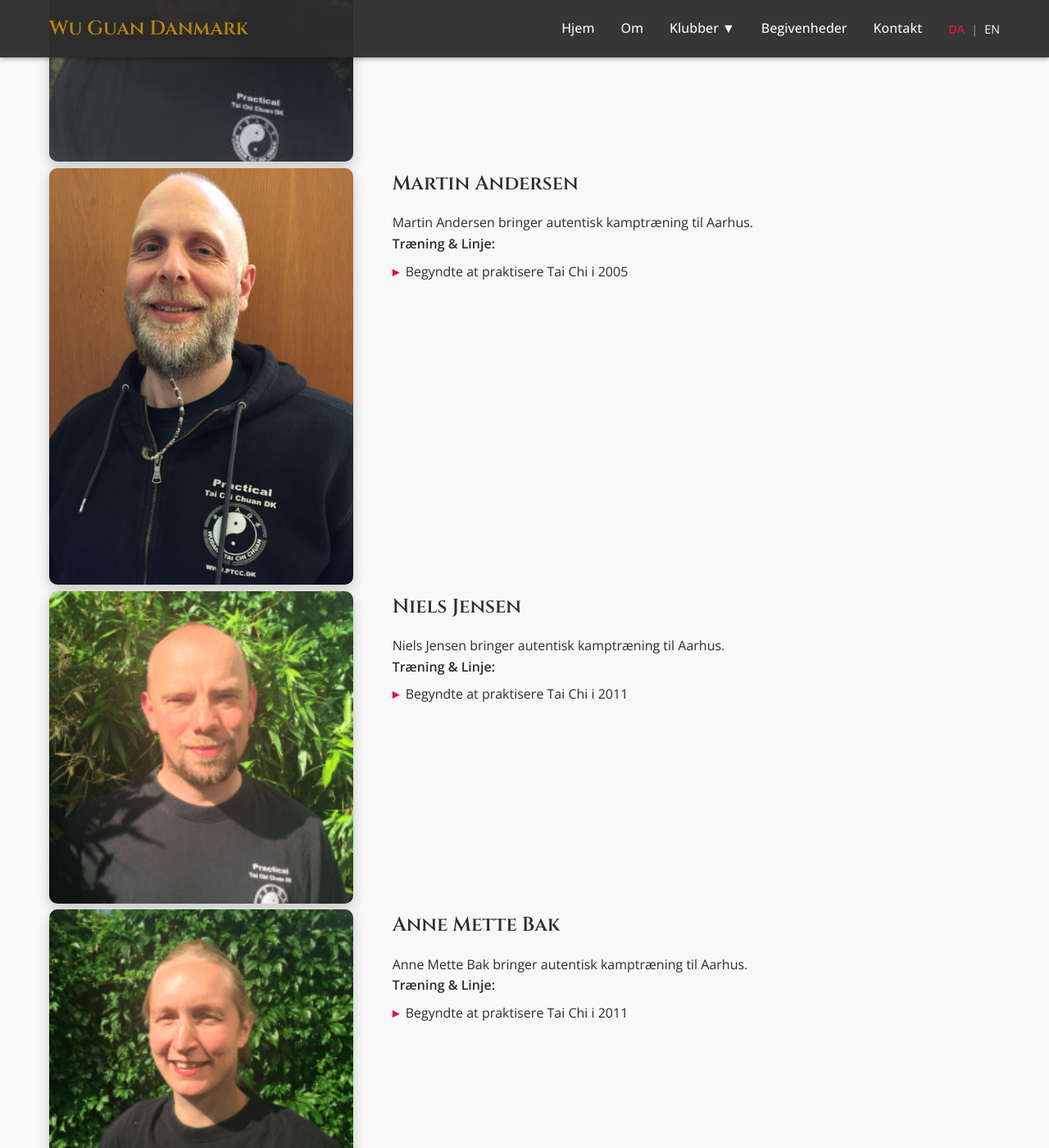
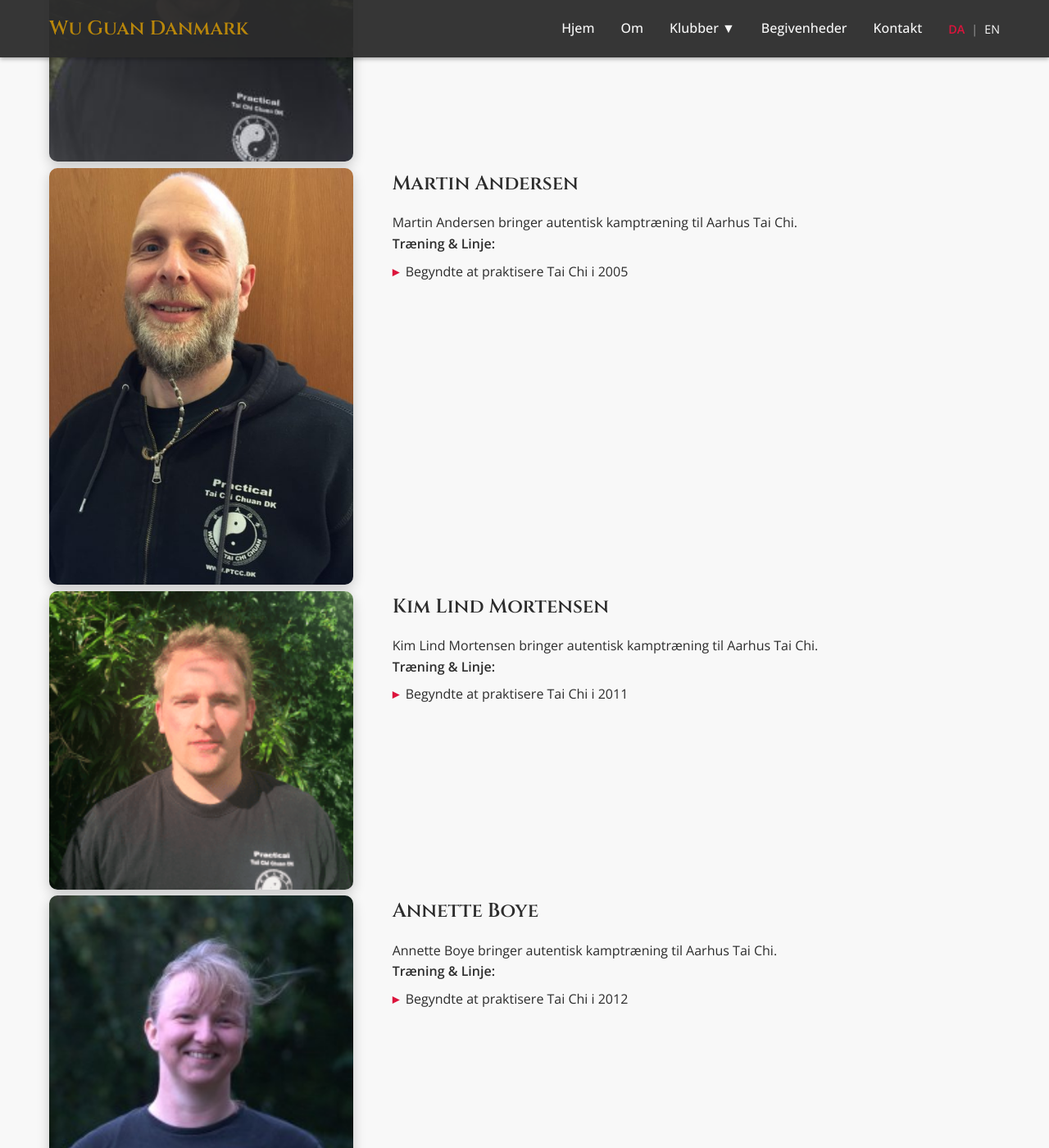
Before and after one commit to miniwolf/miniwolf.github.io, a Jekyll site: the page built from da/aarhus.html, in a window 1280 px wide and 1400 px high, scrolled down 862 px. Shown: the whole window at 82% size. Built offline with Jekyll 4.4.1, drawn with Linux system fonts in a browser that asks for light colours; some of the changed text lies outside the part shown.

Commit message:
Adding qigong specific aarhus page

```diff
--- a/_config.yml
+++ b/_config.yml
@@ -34,6 +34,7 @@
   - README.md
   - .gitignore
   - TODO/
+  - run.bat
 
 # Keep HTML files clean
 permalink: pretty
--- a/_includes/navigation.html
+++ b/_includes/navigation.html
@@ -5,12 +5,14 @@
     {% assign about_url = "/da/om/" %}
     {% assign lyngby_url = "/da/lyngby/" %}
     {% assign aarhus_url = "/da/aarhus/" %}
+    {% assign aarhusqi_url = "/da/aarhus-qi/" %}
     {% assign events_url = "/da/begivenheder/" %}
 {% else %}
     {% assign home_url = "/en/" %}
     {% assign about_url = "/en/about/" %}
     {% assign lyngby_url = "/en/lyngby/" %}
     {% assign aarhus_url = "/en/aarhus/" %}
+    {% assign aarhusqi_url = "/en/aarhus-qi/" %}
     {% assign events_url = "/en/events/" %}
 {% endif %}
 <nav class="navbar">
@@ -25,7 +27,8 @@
                 <a href="#" class="nav-link dropdown-toggle">{{ t.nav.clubs }} ▼</a>
                 <div class="dropdown-menu">
                     <a href="{{ lyngby_url }}" class="dropdown-link {% if page.club-name == 'Lyngby' %}active{% endif %}">Lyngby</a>
-                    <a href="{{ aarhus_url }}" class="dropdown-link {% if page.club-name == 'Aarhus' %}active{% endif %}">Aarhus</a>
+                    <a href="{{ aarhus_url }}" class="dropdown-link {% if page.club-name == 'Aarhus Tai Chi' %}active{% endif %}">Aarhus Tai Chi</a>
+                    <a href="{{ aarhusqi_url }}" class="dropdown-link {% if page.club-name == 'Aarhus Qigong' %}active{% endif %}">Aarhus Qigong</a>
                 </div>
             </div>
             <a href="{{ events_url }}" class="nav-link {% if page.active == 'events' %}active{% endif %}">{{ t.nav.events }}</a>
--- a/_layouts/club.html
+++ b/_layouts/club.html
@@ -43,7 +43,7 @@
     <section class="club-header">
         <div class="container">
             <div class="club-header-content">
-                <h1>{{ page.club-name}} {{ t.club.club_suffix }}</h1>
+                <h1>{{ page.club-name}}</h1>
                 <!--<p>Our flagship location - Where Wu Guan began in Denmark</p>
                 <div class="club-badges">
                     <span class="badge">10+ Years Experience</span>
--- a/da/aarhus.html
+++ b/da/aarhus.html
@@ -11,7 +11,7 @@
 contact-content-id: entry.732101789
 
 # Klub information
-club-name: Aarhus
+club-name: Aarhus Tai Chi
 description: "Wu Guan Aarhus tilbyder traditionel Tai Chi Chuan kampsportstræning. Deltag med vores erfarne instruktører for kampklar træning i Danmarks næststørste by."
 address: "Gymnastikssalen, Frydenlundhuset,<br> Høgevej 27A, 8210 Aarhus V"
 phone: "+45 60162154"
@@ -27,16 +27,6 @@
   - name: Martin Andersen
     start: 2005
     image: /images/aarhus/Martin-Andersen.jpg
-    descriptions: [
-    ]
-  - name: Niels Jensen
-    start: 2011
-    image: /images/aarhus/Niels-Jensen.png
-    descriptions: [
-    ]
-  - name: Anne Mette Bak
-    start: 2011
-    image: /images/aarhus/Anne-Mette-Bak.png
     descriptions: [
     ]
   - name: Kim Lind Mortensen
```
Also changed, not shown: other parts of da/aarhus.html (+1 -5 lines), da/aarhus-qi.html (added, +45 -0 lines), en/aarhus-qi.html (added, +45 -0 lines), en/aarhus.html (+2 -16 lines), 1 other file.
